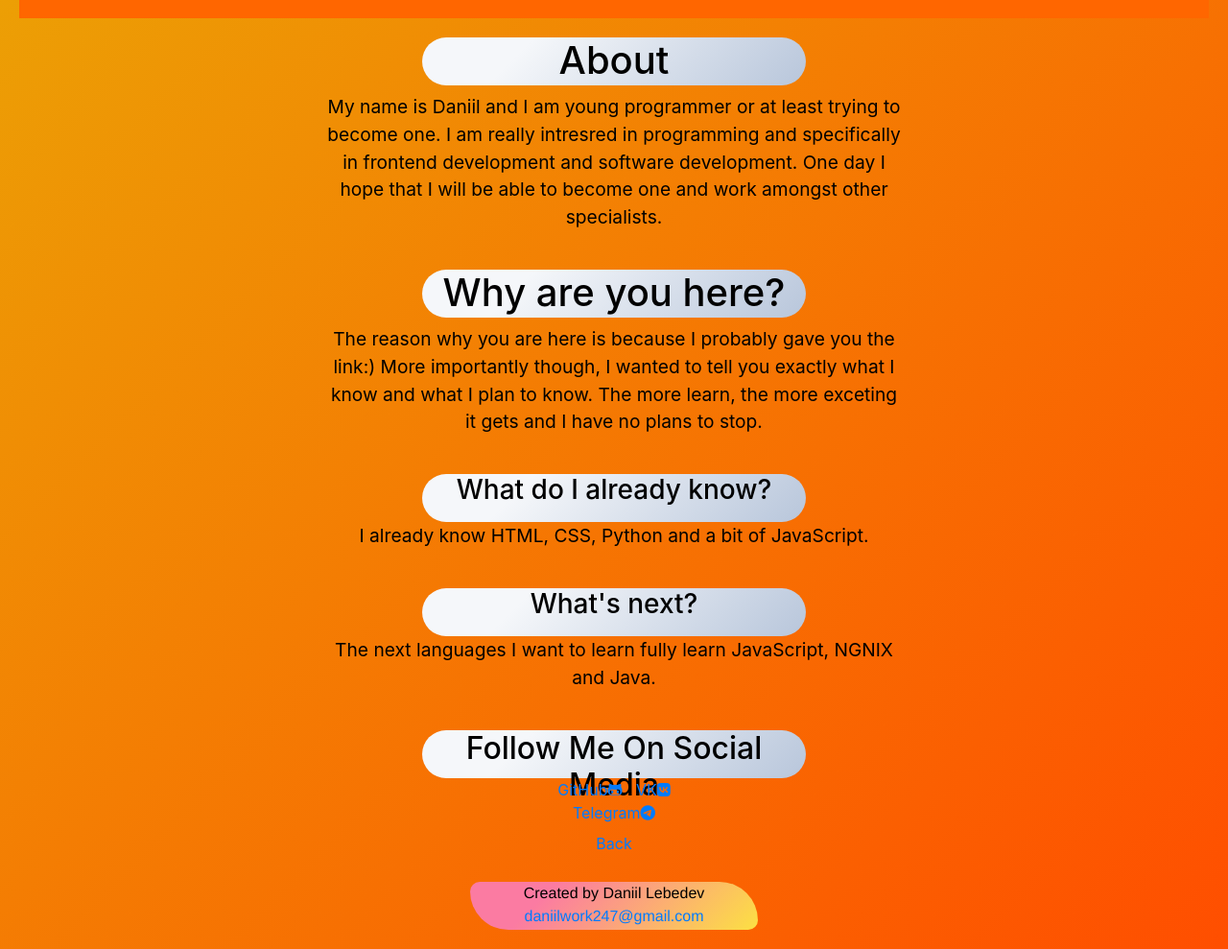
After one commit to Mixed-Devs/Collab_Website, a Django app: page /daniil/ in a window 1280 px wide. The commit adds this page. Shown: the part 801-1790 px from the top of the page at 96% size. Run offline with Django 3.2, Linux system fonts and the light colour scheme; some libraries are stand-ins or nearby versions.

Commit message:
Major changes: 1. Imported personal page and styling for it 2. Created a new list in settings for static files 3. Created a folder for static files 4. Added a button which returns user to home page

```diff
--- a/website/website/settings.py
+++ b/website/website/settings.py
@@ -27,6 +27,10 @@ SECRET_KEY = 'ujh_h)lmkvelm@pggv$&%(0d+2x(px6@vlxkry^o#n@ow!*)p7'
 DEBUG = True
 
 ALLOWED_HOSTS = []
+
+STATICFILES_DIRS=[
+    "\website\website_app\static"
+]
 
 
 # Application definition
--- /dev/null
+++ b/website/website_app/static/css/daniil_styling.css
@@ -0,0 +1,158 @@
+@import url('https://fonts.googleapis.com/css2?family=Open+Sans:wght@300;400&display=swap');
+
+:root {
+	--primary-color: #ff6600;
+}
+
+* {
+	box-sizing: border-box;
+	margin: 0;
+	padding: 0;
+}
+
+body {
+	font-family: 'Open Sans', sans-serif;
+	line-height: 1.5;
+	background:#ff6600 ;
+	background-image: linear-gradient(315deg, #ff4e00 0%, #ec9f05 74%);
+	padding: 20px;
+	word-spacing: normal;
+
+}
+
+a {
+	text-decoration: none;
+	color: var(--primary-color);
+}
+
+h1 {
+	font-weight: 300;
+	font-size: 60px;
+	line-height: 1.2;
+	margin-bottom: 15px;
+	background-color: #b8c6db;
+	background-image: linear-gradient(315deg, #b8c6db 0%, #f5f7fa 74%);
+	margin: auto;
+	border-radius: 25px;
+  	width: 400px;
+  	height: 50px;
+}
+
+.showcase {
+	height: 100vh;
+	display: flex;
+	align-items: center;
+	justify-content: center;
+	text-align: center;
+	color: #fff;
+	padding: 0 20px;
+	background: #ff6600;
+}
+
+.video-container {
+	position: absolute;
+	top: 0;
+	left: 0;
+	width: 100%;
+	height: 100%;
+	overflow: hidden;
+	background: var(--primary-color) url('./https://traversymedia.com/downloads/cover.jpg') no-repeat center
+		center/cover;
+}
+
+.video-container video {
+	min-width: 100%;
+	min-height: 100%;
+  position: absolute;
+	top: 50%;
+	left: 50%;
+	transform: translate(-50%, -50%);
+	object-fit: cover;
+}
+
+.video-container:after {
+	content: '';
+	z-index: 1;
+	height: 100%;
+	width: 100%;
+	top: 0;
+	left: 0;
+	background: rgba(0, 0, 0, 0.5);
+	position: absolute;
+}
+
+.content {
+	z-index: 2;
+}
+
+.btn {
+	display: inline-block;
+	padding: 10px 30px;
+	background: var(--primary-color);
+	color: #ff6600;
+	border-radius: 5px;
+	border: solid #ff6600 1px;
+	margin-top: 25px;
+	opacity: 0.7;
+}
+
+.btn:hover {
+	transform: scale(0.98);
+}
+
+#about {
+    text-align: center;
+    color:black;
+  	padding: 20px;
+
+}
+
+#about p {
+	font-size: 1.2rem;
+	max-width: 600px;
+    margin: auto;
+	color: black;
+
+}
+
+#about h2 {
+	margin: 30px 0;
+	color: black;
+	background-color: #b8c6db;
+	background-image: linear-gradient(315deg, #b8c6db 0%, #f5f7fa 74%);
+	margin: auto;
+	border-radius: 25px;
+  	width: 400px;
+  	height: 50px;
+}
+#about h3 {
+	margin: 100px ;
+	color: black;
+	background-color: #b8c6db;
+	background-image: linear-gradient(315deg, #b8c6db 0%, #f5f7fa 74%);
+	margin: auto;
+	border-radius: 25px;
+  	width: 400px;
+  	height: 50px;
+}
+
+.social a {
+	margin: 0 5px;
+}
+
+
+
+
+footer{
+    font-family:'Franklin Gothic Medium', 'Arial Narrow', Arial, sans-serif;
+    box-sizing: border-box;
+    color:black;
+    text-align: center;
+	margin: auto;
+	border-radius: 10px 40px;
+	background-color: #fce043;
+	background-image: linear-gradient(315deg, #fce043 0%, #fb7ba2 74%);
+	align-content: center;
+	width:300px;
+	height: 50px;
+}
--- a/website/website_app/templates/base.html
+++ b/website/website_app/templates/base.html
@@ -12,7 +12,7 @@
           <a class="nav-link" href="{% url 'home' %}">Tan <span class="sr-only"></span></a>
         </li>
         <li class="nav-item active">
-            <a class="nav-link" href="{% url 'test' %}">Daniil <span class="sr-only"></span></a>
+            <a class="nav-link" href="{% url 'daniil_page' %}">Daniil <span class="sr-only"></span></a>
           </li>
     </div>
 </nav>
--- /dev/null
+++ b/website/website_app/templates/daniil_website.html
@@ -0,0 +1,72 @@
+{% load static %}
+<!DOCTYPE html>
+<html >
+    <head>
+        <meta charset='utf-8'>
+        <meta http-equiv='X-UA-Compatible' content='IE=edge'>
+        <title>Main Page</title>
+        <meta name='viewport' content='width=device-width, initial-scale=1'>
+        <link rel='stylesheet' type='text/css' media='screen' href='{% static  "css/daniil_styling.css" %}'>
+        <script src="https://kit.fontawesome.com/6b7d5ee312.js" crossorigin="anonymous"></script>
+        <link rel="stylesheet" href="https://stackpath.bootstrapcdn.com/bootstrap/4.5.2/css/bootstrap.min.css" integrity="sha384-JcKb8q3iqJ61gNV9KGb8thSsNjpSL0n8PARn9HuZOnIxN0hoP+VmmDGMN5t9UJ0Z" crossorigin="anonymous">
+    </head>
+    <html lang="en">
+    <!--This is the section with the video for my website-->
+    {% block content  %}
+    <body>
+        <section class="showcase">
+            <div class="video-container">
+                <video src="https://traversymedia.com/downloads/video.mov" autoplay muted loop></video>
+            </div>
+            <div class="content">
+				<h2>Daniil Lebedev</h2>
+				<h3>Who am I and why are you here?</h3>
+				<a href="#about" class="btn">Read More</a>
+			</div>
+        </section>
+        <section id="about">
+			<h1>About</h1>
+			<p>
+				My name is Daniil and I am young programmer or at least trying to become one.
+                I am really intresred in programming and specifically in frontend development and software development.
+                One day I hope that I will be able to become one and work amongst other specialists.
+            </p>
+        </section>
+
+        <section id="about">
+            <h1>Why are you here?</h1>
+                <p>The reason why you are here is because I probably gave you the link:)
+                    More importantly though, I wanted to tell you exactly what I know and what I plan to know.
+                    The more learn, the more exceting it gets and I have no plans to stop.
+                 </p>
+        </section>
+
+        <section id="about">
+            <h3>What do I already know?</h3>
+            <p>I already know HTML, CSS, Python and a bit of JavaScript.</p>
+        </section>
+        <section id="about">
+            <h3>What's next?</h3>
+            <p>The next languages I want to learn fully learn JavaScript, NGNIX and Java.</p>
+        </section>
+        <section id="about">
+            <h2>Follow Me On Social Media</h2>
+
+			<div class="social">
+                <a href="https://github.com/daniil-lebedev">GitHub<i class="fab fa-github-alt"></i></a>
+                <a href="https://vk.com/id267410170">VK<i class="fab fa-vk"></i></a></p>
+                <a href="https://t.me/Daniil_Lebedev23">Telegram<i class="fab fa-telegram"></i></a></p>
+                <a class="nav-link" href="{% url 'home' %}">Back <span class="sr-only"></span></a>
+			</div>
+        </section>
+
+
+        <!---The footer element where all the links will be placed for social media and other stuff like that -->
+        <footer>
+            <p>Created by Daniil Lebedev </br>
+            <a href="mailto:daniilwork274@gmail.com">daniilwork247@gmail.com</a></p>
+        </footer>
+    </body>
+    {% endblock %}
+
+</html>
--- a/website/website_app/urls.py
+++ b/website/website_app/urls.py
@@ -6,5 +6,6 @@ from . import views
 urlpatterns = [
     path('home/',views.HomePageView.as_view(), name='home'),
     path('test/',views.TestPageView.as_view(), name='test'),
-    path('base/',views.BasePageView.as_view(), name='base')
+    path('base/',views.BasePageView.as_view(), name='base'),
+    path('daniil/',views.Daniilwebsite.as_view(),name='daniil_page')
 ]
--- a/website/website_app/views.py
+++ b/website/website_app/views.py
@@ -11,3 +11,6 @@ class TestPageView(TemplateView):
 
 class BasePageView(TemplateView):
     template_name = 'base.html'
+
+class Daniilwebsite(TemplateView):
+    template_name = 'daniil_website.html'
```
Also changed, not shown: website/db.sqlite3.
